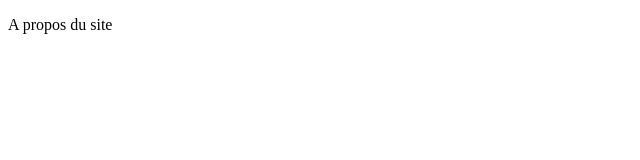
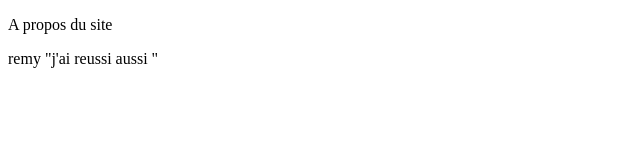
Before and after one commit to remysonneville/1PROG, a plain HTML site: page about.html in a window 1280 px wide. Shown: the whole page, without its empty margins (0-640 px from the left). Drawn offline with Linux system fonts and the light colour scheme.

Commit message:
Update about.html

```diff
--- a/about.html
+++ b/about.html
@@ -9,3 +9,4 @@
     <p>A propos du site</p>
 </body>
 </html>
+remy "j'ai reussi aussi "
```
